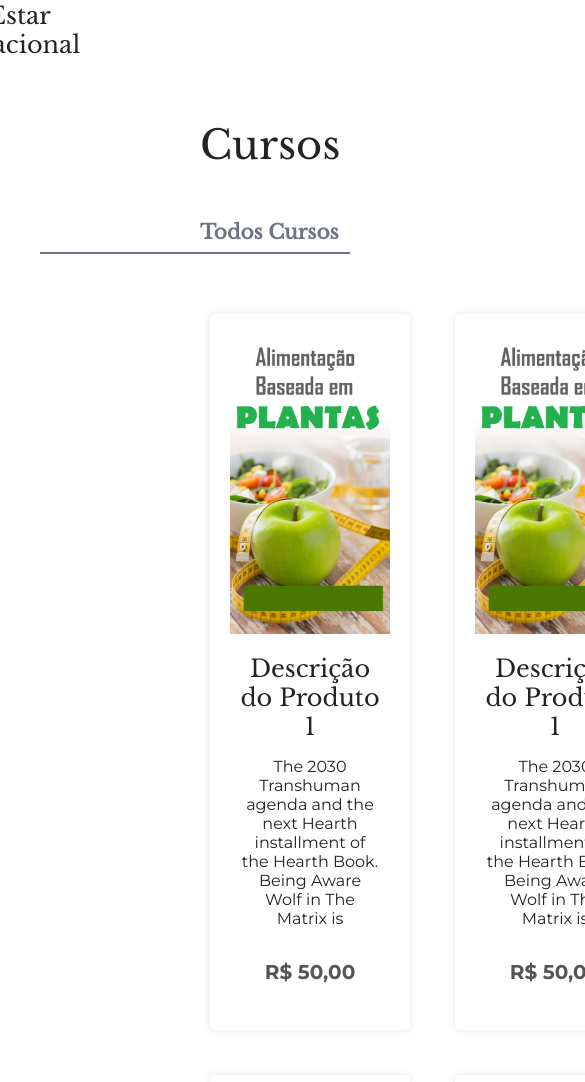
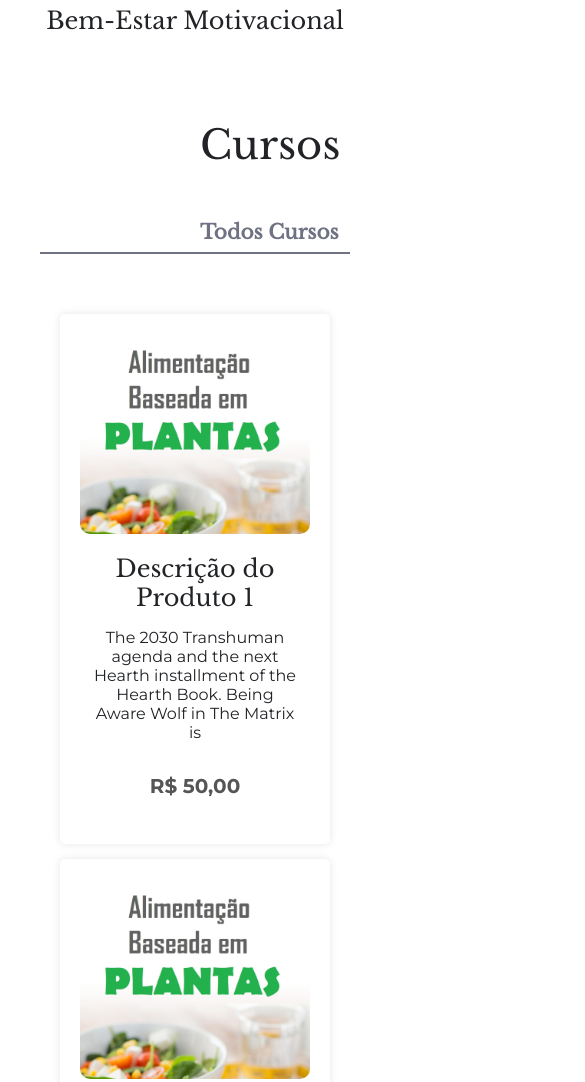
Before and after one commit to BemEstar-official/Teste_site, a plain HTML site: page index.html in a window 390 px wide. Shown: the top 1082 px of the page, 585 px wide, since content can reach past the window. Drawn offline with nearby package versions, Linux system fonts and the light colour scheme.

Commit message:
Update style.css

```diff
--- a/style.css
+++ b/style.css
@@ -18,6 +18,7 @@ header {
     transition: box-shadow 0.3s; /* Adicionando transição à sombra do cabeçalho */
     box-shadow: 0 4px 8px rgba(0, 0, 0, 0.1); /* Adicionando sombra ao cabeçalho */
     font-family: "Libre Baskerville", serif; /* Alterar a fonte do cabeçalho */
+
 }
 
 
@@ -26,7 +27,6 @@ header {
     justify-content: center;
     align-items: center;
     height: 100%;
-    padding-right: 1185px;
 }
 
 
@@ -38,6 +38,26 @@ h1, h2, h3, h4, h5, h6 {
     color: #212326; /* Cor do texto "Courses" */
 }
 
+/* Media queries para tornar o header responsivo */
+@media screen and (max-width: 992px) {
+    header {
+        height: 50px; /* Reduzir a altura do cabeçalho em telas menores e médias */
+    }
+
+    .header-content {
+        font-size: 20px; /* Ajustar o tamanho da fonte do cabeçalho em telas menores e médias */
+    }
+}
+
+@media screen and (max-width: 576px) {
+    header {
+        height: 40px; /* Reduzir a altura do cabeçalho em telas menores */
+    }
+
+    .header-content {
+        font-size: 18px; /* Ajustar o tamanho da fonte do cabeçalho em telas menores */
+    }
+}
 
 p {
     font-family: "Montserrat", sans-serif; /* Alterar a fonte da descrição das imagens */
@@ -107,6 +127,24 @@ a {
 }
 
 
+/* Media query para telas menores */
+@media screen and (max-width: 768px) {
+    .grid-container {
+        grid-template-columns: repeat(2, minmax(200px, 1fr)); /* altere para duas colunas em telas menores */
+        gap: 30px; /* espaçamento menor entre os itens da grade */
+    }
+}
+
+/* Media query para telas ainda menores, como smartphones em modo retrato */
+@media screen and (max-width: 576px) {
+    .grid-container {
+        grid-template-columns: repeat(1, minmax(200px, 1fr)); /* altere para uma coluna em telas ainda menores */
+        gap: 15px; /* espaçamento ainda menor entre os itens da grade */
+        margin: 0 50px; /* reduza a margem nas bordas laterais */
+    }
+}
+
+
 .grid-item {
     background-color: #fff; /* cor de fundo dos itens da grade */
     border-radius: 5px; /* bordas arredondadas */
@@ -126,9 +164,13 @@ a {
     height: 300px; /* Ajuste a altura da imagem para ocupar 60% do espaço disponível */
     object-fit: cover; /* Para garantir que a imagem preencha todo o espaço, mantendo sua proporção */
     object-position: top; /* Para alinhar a imagem ao topo do quadrado da grade */
-    border-top-left-radius: 10px; /* Adicionar bordas arredondadas apenas nos cantos superiores */
-    border-top-right-radius: 10px; /* Adicionar bordas arredondadas apenas nos cantos superiores */
+    border-radius: 10px;
+
 }
+
+
+
+
 
 img {
     max-width: 100%;
@@ -153,6 +195,8 @@ img {
     padding: 10px; /* Ajustar o espaçamento interno do texto */
 
 }
+
+
 
 
 .social-icons {
@@ -219,46 +263,35 @@ footer {
 /* Você pode ajustar os valores das media queries de acordo com suas necessidades */
 
 @media screen and (max-width: 1200px) {
-    /* Estilos para telas com largura máxima de 1200px */
+
+
 }
 
 @media screen and (max-width: 992px) {
-    /* Estilos para telas com largura máxima de 992px */
+
+
 }
 
 @media screen and (max-width: 768px) {
-    /* Estilos para telas com largura máxima de 768px (tablets, por exemplo) */
+
+
+    .grid-item img {
+        height: 250px;
+    }
+
+
+
 }
 
 @media screen and (max-width: 576px) {
-    /* Estilos para telas com largura máxima de 576px (dispositivos móveis em modo paisagem) */
+
+    .grid-item img {
+        height: 200px;
+    }
+
 }
 
 @media screen and (max-width: 425px) {
-    /* Estilos para telas com largura máxima de 425px (smartphones em modo retrato) */
-}
 
 
-/* Estilos do menu responsivo */
-.menu-toggle
-
-
-  .menu {
-    display: flex;
-    /* Adicione outros estilos do menu conforme necessário */
-  }
-
-  /* Media query para mostrar o menu responsivo em telas menores */
-  @media screen and (max-width: 768px) {
-    .menu-toggle {
-      display: block; /* Mostre o botão do menu em telas menores */
-    }
-
-    .menu {
-      display: none; /* Esconda o menu em telas menores */
-    }
-
-    .menu.active {
-      display: flex; /* Mostre o menu ao clicar no botão do menu */
-    }
-  }
+}
```
